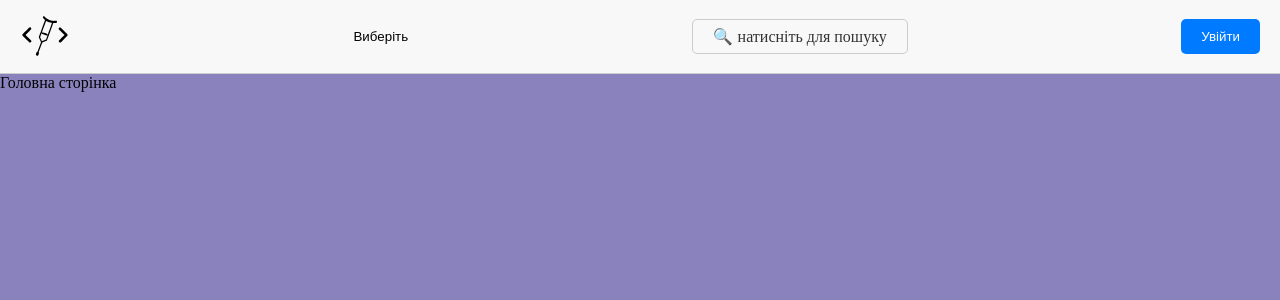
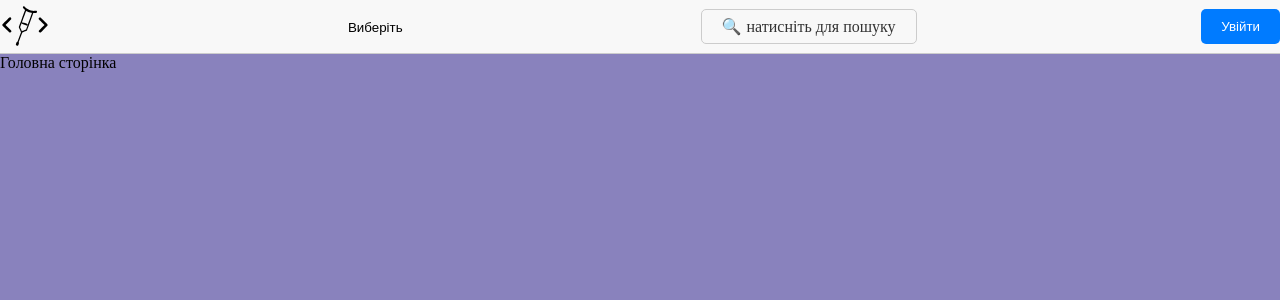
Before and after one commit to MrMinyUkho/hackaton-test, a React (Vite) app: page / in a window 1280 px wide. Shown: the top 300 px of the page. Built offline with nearby package versions, Linux system fonts and the light colour scheme.

Commit message:
asdfavkv

```diff
--- a/src/components/BaseComponents/Dropdown.jsx
+++ b/src/components/BaseComponents/Dropdown.jsx
@@ -21,7 +21,7 @@ const Dropdown = ({ options, routes }) => {
                 <ul className={`${styles.dropdown__menu} ${isOpen ? styles.open : ""}`}>
                     {options.map((option, index) => (
                         <li key={index} className={styles.dropdown__item} onClick={() => handleSelect(routes[index])}>
-                            {option}
+                            {option.replace(" ", "\u00A0")}
                         </li>
                     ))}
                 </ul>
--- a/src/components/BaseComponents/Dropdown.module.scss
+++ b/src/components/BaseComponents/Dropdown.module.scss
@@ -9,7 +9,7 @@
     &__button {
         width: fit-content;
         height: 100%;
-        padding: 10px;
+        padding: 0px 1em;
         border: 0px;
         background-color: #0000;
         cursor: pointer;
--- a/src/components/BaseComponents/pButton.module.scss
+++ b/src/components/BaseComponents/pButton.module.scss
@@ -1,2 +1,13 @@
-@use '/src/scss/variables.scss' as vars;
-@use '/src/scss/defaults.scss';
+.button {
+  padding: 10px 20px;
+  background: #007bff;
+  color: white;
+  border: none;
+  border-radius: 5px;
+  cursor: pointer;
+  transition: background 0.3s ease-in-out;
+
+  &:hover {
+    background: #0056b3;
+  }
+}
--- a/src/components/Header/Header.module.scss
+++ b/src/components/Header/Header.module.scss
@@ -2,7 +2,7 @@
   display: flex;
   align-items: center;
   justify-content: space-between;
-  padding: 10px 20px;
+  //padding: 10px 20px;
   background: #f8f8f8;
   border-bottom: 1px solid #ccc;
 }
```
